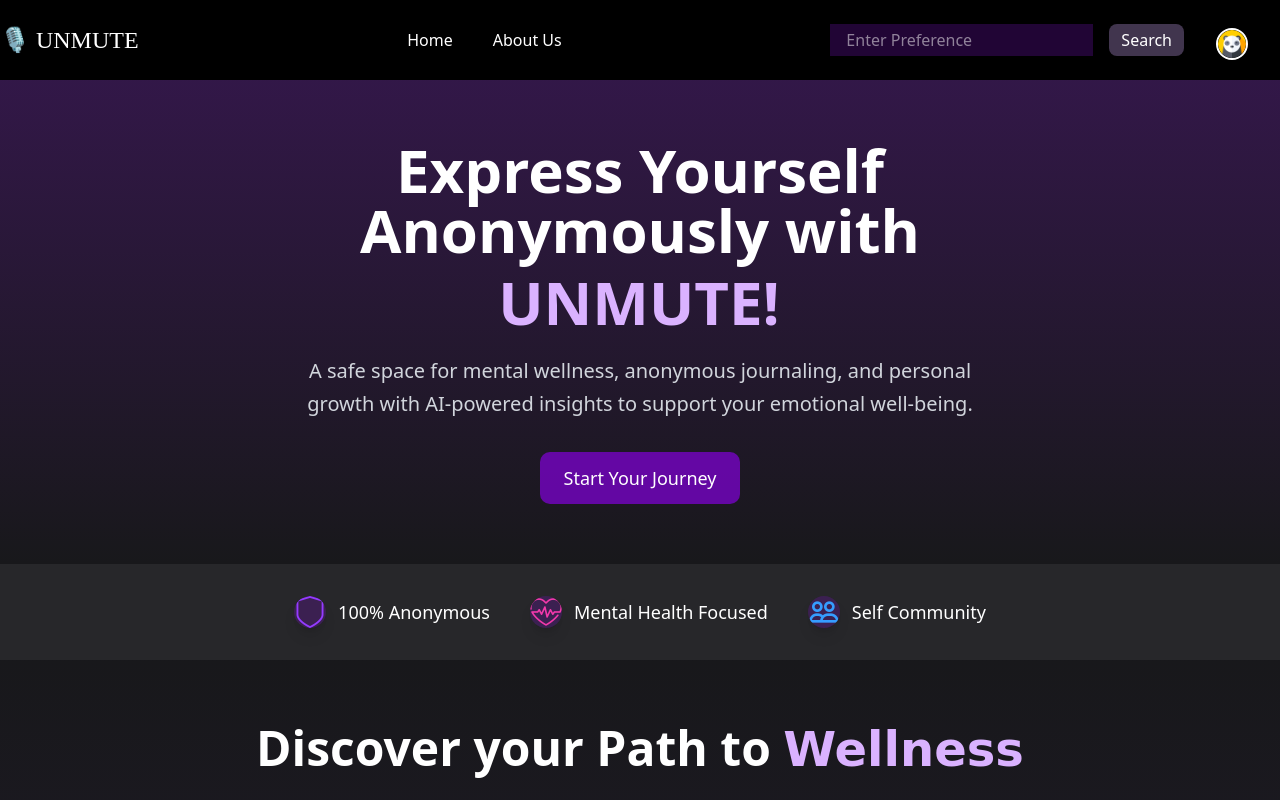
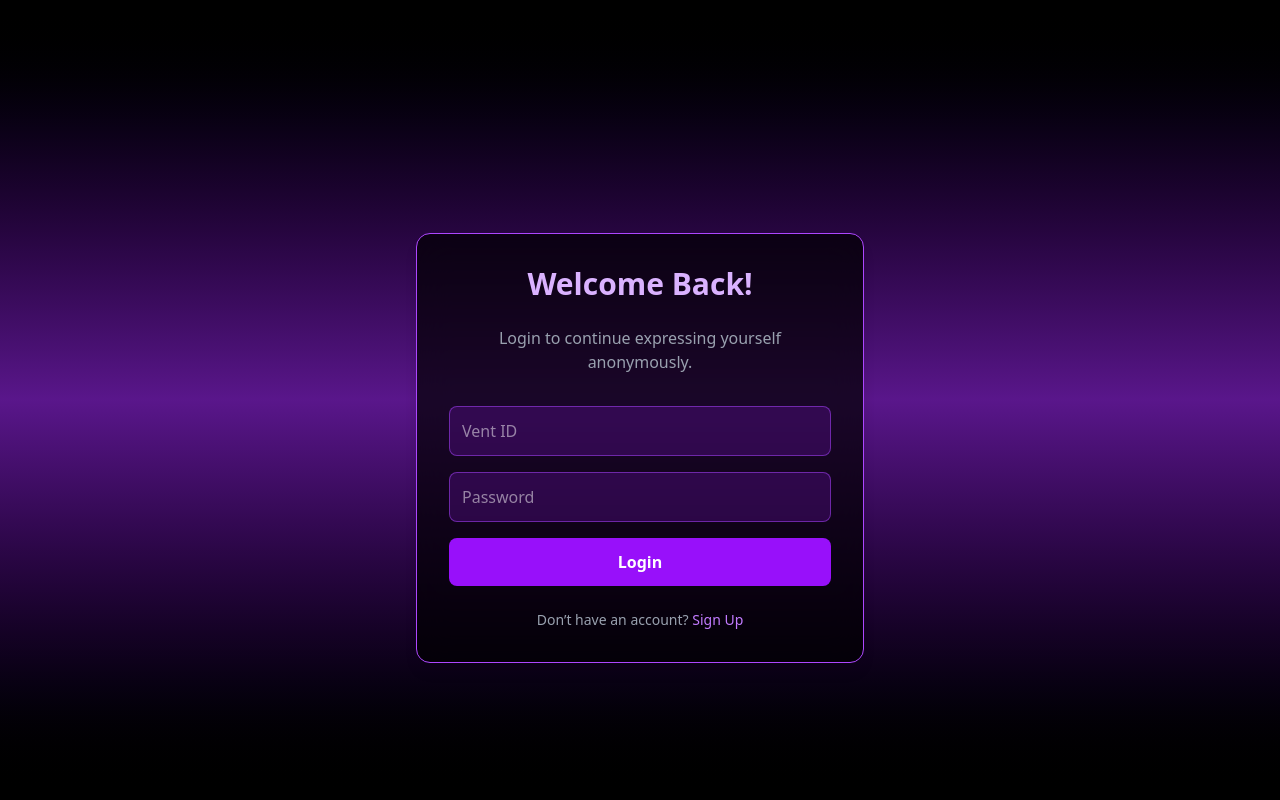
Before and after one commit to raunak300/MajorProject, a React (Vite) app in the folder Frontend/: page /public in a window 1280 px wide. Shown: the top 800 px of the page. Built offline with nearby package versions, Linux system fonts and the light colour scheme.

Commit message:
login ui done

```diff
--- a/Frontend/src/App.jsx
+++ b/Frontend/src/App.jsx
@@ -1,6 +1,7 @@
 import { useState } from 'react'
 import './App.css'
 import Home from './Pages/Home'
+import AuthPage from './Pages/AuthPage'
 import { BrowserRouter } from 'react-router-dom'
 
 function App() {
@@ -9,7 +10,8 @@ function App() {
   return (
     <>
     <BrowserRouter>
-    <Home />
+    {/* <Home /> */}
+    <AuthPage/>
     </BrowserRouter>
     </>
   )
--- a/Frontend/src/Components/ContentHome/Content.jsx
+++ b/Frontend/src/Components/ContentHome/Content.jsx
@@ -1,6 +1,6 @@
   import React from "react";
   import Hero from "./Content/Hero";
-  import ReactTypingEffect from "react-typing-effect";
+
   import { Avatar, AvatarImage, AvatarFallback } from "../ui/avatar";
 
   export default function Content() {
--- a/Frontend/src/Components/Nav.jsx
+++ b/Frontend/src/Components/Nav.jsx
@@ -8,17 +8,18 @@ const Nav = () => {
     const [run, setrun] = useState(false)
     const [open, setOpen] = useState(false)
     return (
-        <div className='flex md:h-[10vh] w-full flex-row justify-between  bg-black text-white items-center' >
-            <div className="font-atma text-2xl ">
+        <div className=' flex md:h-[10vh] w-full items-center  bg-black text-white fixed top-0 left-0 z-50
+' >
+            <div className="font-atma text-2xl pl-4">
                    🎙️ UNMUTE
 
 
             </div>
-            <div className='flex flex-row gap-10 '>
+            <div className='hidden lg:flex absolute left-1/2 transform -translate-x-1/2 flex-row gap-10 '>
                 <Link to={{ pathname: '/' }} className='hover:text-purple-400 hover:drop-shadow-[0_0_10px_rgba(255,255,255,1)] transition duration-300'>Home</Link>
                 <Link to={{ pathname: '/' }} className='hover:text-purple-400 hover:drop-shadow-[0_0_10px_rgba(255,255,255,1)] transition duration-300'>About Us</Link>
             </div>
-            <div className='flex flex-row  gap-8'>
+            <div className='ml-auto flex flex-row  gap-8 pr-4'>
                 <div className='flex flex-row gap-4 items-center '>
                     <input type="text" className='border-0 md:h-[4vh] bg-purple-800/30 p-4' placeholder='Enter Preference' />
                     <button
@@ -26,7 +27,7 @@ const Nav = () => {
                         Search
                     </button>
                 </div>
-                <Avatar className="border-2 border-white shadow-lg mt-2 mr-8 "
+                <Avatar className="border-2 border-white shadow-lg mt-2 cursor-pointer"
                 onClick={()=>setOpen(!run)}
                 >
                     <AvatarImage src="/panda.png" alt="panda"  />
--- /dev/null
+++ b/Frontend/src/Pages/AuthPage.jsx
@@ -0,0 +1,79 @@
+import React, { useState } from "react";
+import Nav from "../Components/Nav"; // adjust the path to where your Nav is
+
+const AuthPage = () => {
+  const [isLogin, setIsLogin] = useState(true);
+
+  return (
+    <div className="min-h-screen flex flex-col bg-gradient-to-b from-black via-purple-900 to-black text-white">
+
+
+      {/* Auth Card Section */}
+      <div className="flex-grow flex items-center justify-center pt-24">
+        <div className="bg-black/70 backdrop-blur-lg border border-purple-500 rounded-xl shadow-lg p-8 w-full max-w-md">
+          {/* Title */}
+          <h2 className="text-3xl font-bold text-center mb-6 text-purple-300">
+            {isLogin ? "Welcome Back!" : "Join UNMUTE"}
+          </h2>
+          <p className="text-center text-gray-400 mb-8">
+            {isLogin
+              ? "Login to continue expressing yourself anonymously."
+              : "Create an account to start your journey with us."}
+          </p>
+
+          {/* Form */}
+          <form className="flex flex-col gap-4">
+
+            <input
+              type="text"
+              placeholder="Vent ID"
+              className="p-3 rounded-md bg-purple-800/30 border border-purple-500/50 focus:outline-none focus:border-purple-400"
+            />
+            <input
+              type="password"
+              placeholder="Password"
+              className="p-3 rounded-md bg-purple-800/30 border border-purple-500/50 focus:outline-none focus:border-purple-400"
+            />
+            {!isLogin && (
+              <input
+                type="password"
+                placeholder="Confirm Password"
+                className="p-3 rounded-md bg-purple-800/30 border border-purple-500/50 focus:outline-none focus:border-purple-400"
+              />
+            )}
+            <button className="bg-purple-600 hover:bg-purple-500 transition rounded-md p-3 font-semibold">
+              {isLogin ? "Login" : "Sign Up"}
+            </button>
+          </form>
+
+          {/* Switch Auth Mode */}
+          <div className="text-center mt-6 text-sm text-gray-400">
+            {isLogin ? (
+              <>
+                Don’t have an account?{" "}
+                <button
+                  onClick={() => setIsLogin(false)}
+                  className="text-purple-400 hover:underline"
+                >
+                  Sign Up
+                </button>
+              </>
+            ) : (
+              <>
+                Already have an account?{" "}
+                <button
+                  onClick={() => setIsLogin(true)}
+                  className="text-purple-400 hover:underline"
+                >
+                  Login
+                </button>
+              </>
+            )}
+          </div>
+        </div>
+      </div>
+    </div>
+  );
+};
+
+export default AuthPage;
```
